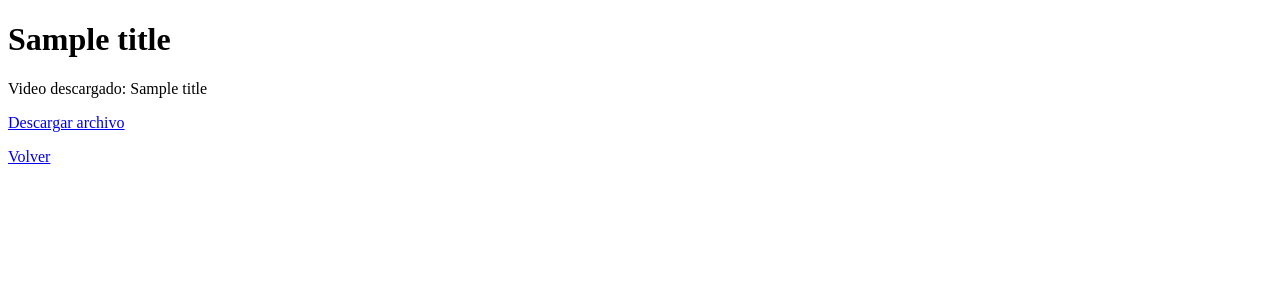
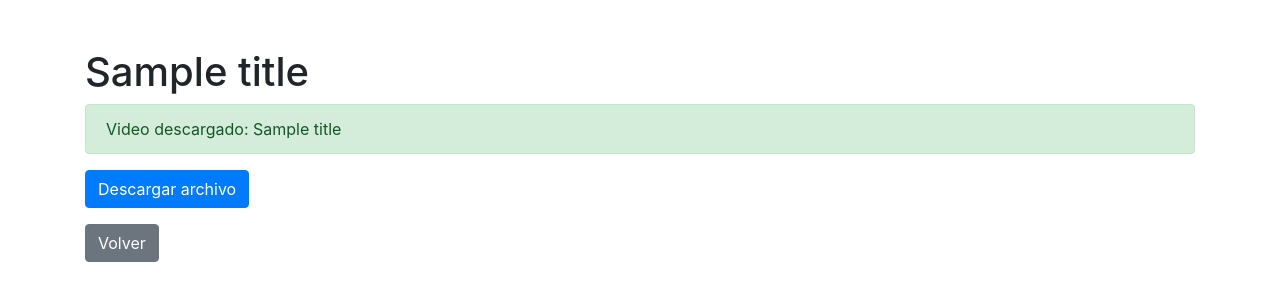
Before and after one commit to Mateo2208/DOWNLOADER-YT, a Flask app: template templates/result.html in a window 1280 px wide. Shown: the top 301 px of the page. Run offline with Flask 3, Linux system fonts and the light colour scheme; the template is opened without the code that fills it: most values are stand-ins (such as "Sample title", 1, 10 or a date in 2020); some libraries are stand-ins or nearby versions.

Commit message:
Update result.html

```diff
--- a/templates/result.html
+++ b/templates/result.html
@@ -2,16 +2,29 @@
 <html lang="en">
 <head>
     <meta charset="UTF-8">
+    <meta name="viewport" content="width=device-width, initial-scale=1, shrink-to-fit=no">
     <title>Resultado de la Descarga</title>
+    <!-- Bootstrap CSS -->
+    <link href="https://stackpath.bootstrapcdn.com/bootstrap/4.5.2/css/bootstrap.min.css" rel="stylesheet">
 </head>
 <body>
-    <h1>{{ title }}</h1>
-    {% if error %}
-        <p>Ha ocurrido un error: {{ error }}</p>
-    {% else %}
-        <p>Video descargado: {{ title }}</p>
-        <p><a href="{{ url_for('download_file', filename=download_path) }}">Descargar archivo</a></p>
-    {% endif %}
-    <a href="/">Volver</a>
+    <div class="container">
+        <h1 class="mt-5">{{ title }}</h1>
+        {% if error %}
+            <div class="alert alert-danger" role="alert">
+                Ha ocurrido un error: {{ error }}
+            </div>
+        {% else %}
+            <div class="alert alert-success" role="alert">
+                Video descargado: {{ title }}
+            </div>
+            <p><a href="{{ url_for('download_file', filename=download_path) }}" class="btn btn-primary">Descargar archivo</a></p>
+        {% endif %}
+        <a href="/" class="btn btn-secondary">Volver</a>
+    </div>
+    <!-- Bootstrap JS and dependencies -->
+    <script src="https://code.jquery.com/jquery-3.5.1.slim.min.js"></script>
+    <script src="https://cdn.jsdelivr.net/npm/@popperjs/core@2.5.2/dist/umd/popper.min.js"></script>
+    <script src="https://stackpath.bootstrapcdn.com/bootstrap/4.5.2/js/bootstrap.min.js"></script>
 </body>
 </html>
```
